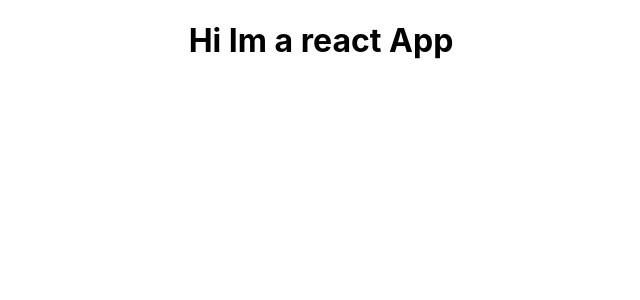
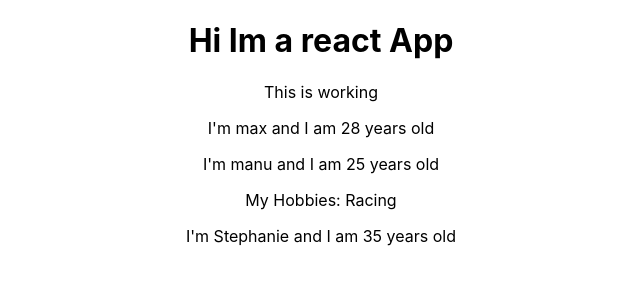
Before and after one commit to vernonsyncere/coursework, a React (Create React App) app: page / in a window 1280 px wide. Shown: the top 300 px of the page, without its empty margins (319-959 px from the left). Built offline with nearby package versions, Linux system fonts and the light colour scheme.

Commit message:
added component, passed props, and children

```diff
--- a/src/App.js
+++ b/src/App.js
@@ -1,11 +1,16 @@
 import React, { Component } from 'react';
 import './App.css';
+import Person from './Person/Person'
 
 class App extends Component {
   render() {
     return (
       <div className="App">
         <h1> Hi Im a react App</h1>
+        <p>This is working</p>
+        <Person name="max" age="28"/>
+        <Person name="manu" age="25">My Hobbies: Racing</Person>
+        <Person name="Stephanie" age="35"/>
       </div>
     );
   }
--- /dev/null
+++ b/src/Person/Person.js
@@ -0,0 +1,12 @@
+import React from 'react'
+
+const Person = (props) => {
+    return (
+        <div>
+            <p>I'm {props.name} and I am {props.age} years old</p>
+            <p>{props.children}</p>
+        </div>
+    )
+}
+
+export default Person;
```
